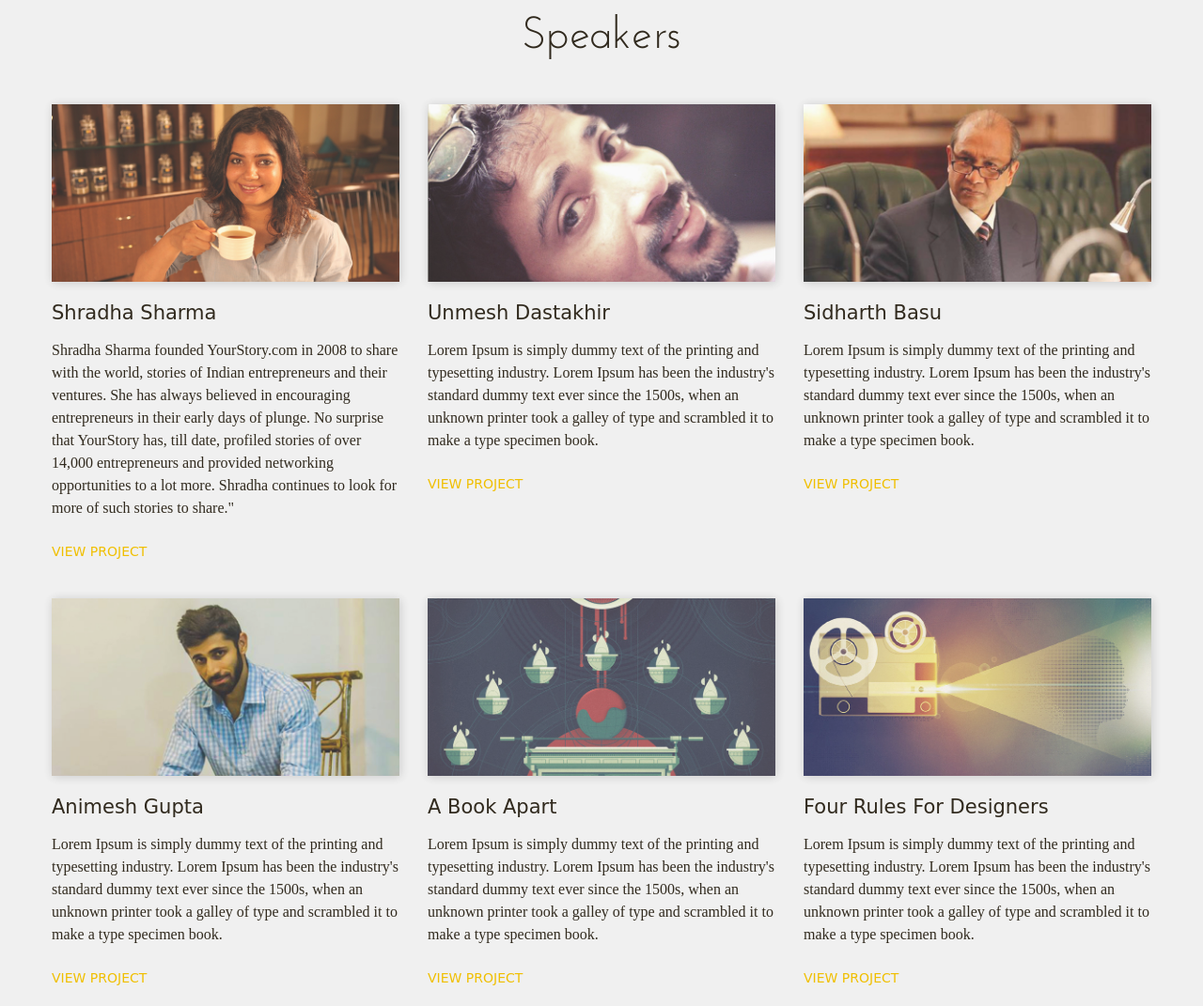
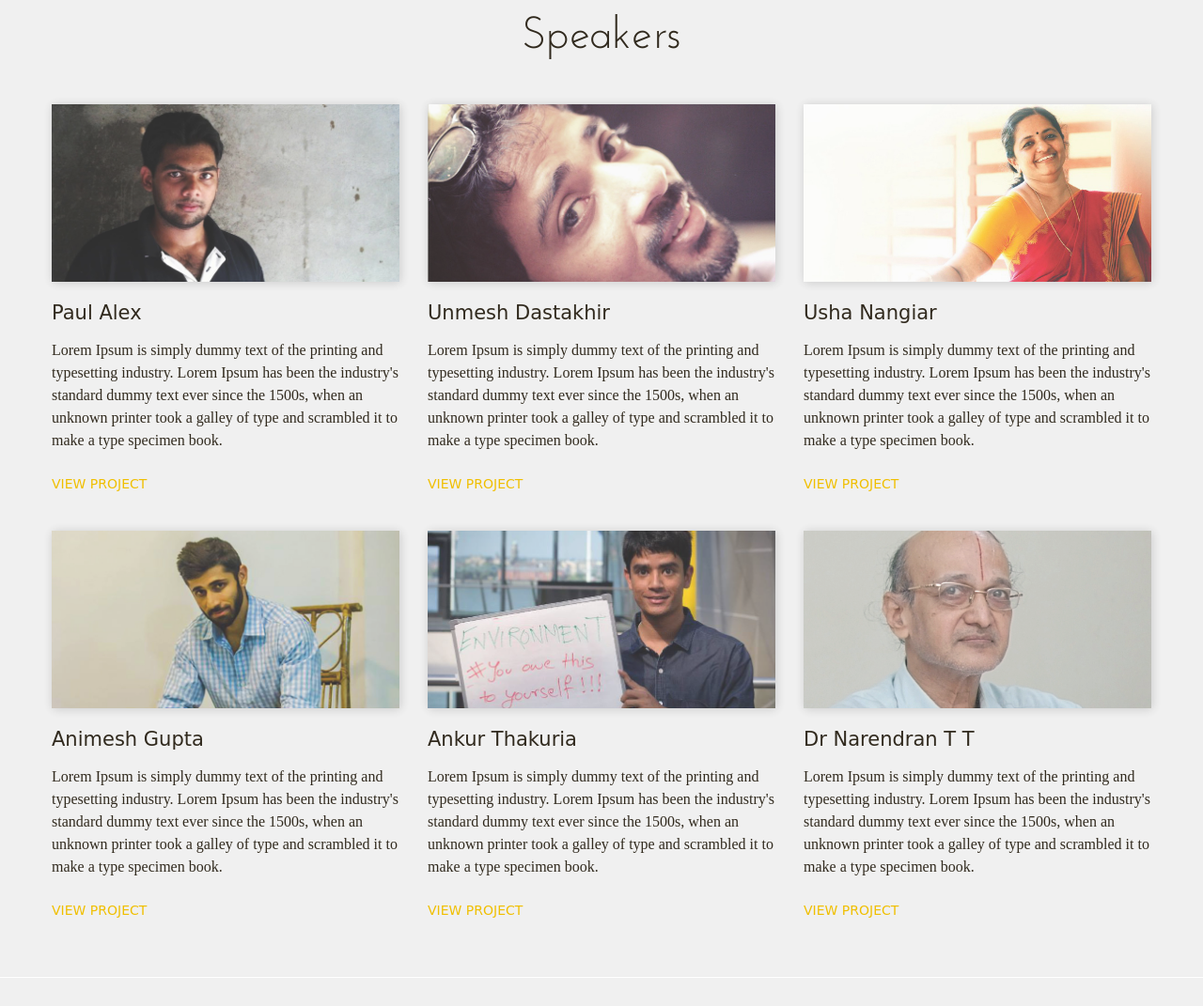
Before and after one commit to adidas430/TEDxNITCalicut, a plain HTML site: page index.html in a window 1280 px wide. Shown: the part 1399-2470 px from the top of the page at 94% size. Drawn offline with Linux system fonts and the light colour scheme; a web font is replaced by a local one.

Commit message:
Speaker Photos Updated

```diff
--- a/index.html
+++ b/index.html
@@ -137,13 +137,13 @@
         <h1 id="folio-headline" style="font-family:ext;">Speakers</h1>
         <div class="row">
           <div class="span4">
-            <div class="mask2"> <a href="img/ss.jpg" rel="prettyPhoto"><img src="img/ss.jpg" alt=""></a> </div>
+            <div class="mask2"> <a href="img/pa.jpg" rel="prettyPhoto"><img src="img/pa.jpg" alt=""></a> </div>
             <div class="inside">
               <hgroup>
-                <h2>Shradha Sharma</h2>
+                <h2>Paul Alex</h2>
               </hgroup>
               <div class="entry-content">
-                <p>Shradha Sharma founded YourStory.com in 2008 to share with the world, stories of Indian entrepreneurs and their ventures. She has always believed in encouraging entrepreneurs in their early days of plunge. No surprise that YourStory has, till date, profiled stories of over 14,000 entrepreneurs and provided networking opportunities to a lot more. Shradha continues to look for more of such stories to share."</p>
+                <p>Lorem Ipsum is simply dummy text of the printing and typesetting industry. Lorem Ipsum has been the industry's standard dummy text ever since the 1500s, when an unknown printer took a galley of type and scrambled it to make a type specimen book.</p>
                 <a class="more-link" href="#">view project</a> </div>
             </div>
             <!-- /.inside -->
@@ -163,10 +163,10 @@
           </div>
           <!-- /.span4 -->
           <div class="span4">
-            <div class="mask2"> <a href="img/sd.jpg" rel="prettyPhoto"><img src="img/sd.jpg" alt=""></a> </div>
+            <div class="mask2"> <a href="img/un.jpg" rel="prettyPhoto"><img src="img/un.jpg" alt=""></a> </div>
             <div class="inside">
               <hgroup>
-                <h2>Sidharth Basu</h2>
+                <h2>Usha Nangiar</h2>
               </hgroup>
               <div class="entry-content">
                 <p>Lorem Ipsum is simply dummy text of the printing and typesetting industry. Lorem Ipsum has been the industry's standard dummy text ever since the 1500s, when an unknown printer took a galley of type and scrambled it to make a type specimen book.</p>
@@ -193,10 +193,10 @@
           </div>
           <!-- /.span4 -->
           <div class="span4">
-            <div class="mask2"> <a href="img/portfolio-02.jpg" rel="prettyPhoto"><img src="img/portfolio-01.jpg" alt=""></a> </div>
+            <div class="mask2"> <a href="img/atu.jpg" rel="prettyPhoto"><img src="img/atu.jpg" alt=""></a> </div>
             <div class="inside">
               <hgroup>
-                <h2>A Book Apart</h2>
+                <h2>Ankur Thakuria</h2>
               </hgroup>
               <div class="entry-content">
                 <p>Lorem Ipsum is simply dummy text of the printing and typesetting industry. Lorem Ipsum has been the industry's standard dummy text ever since the 1500s, when an unknown printer took a galley of type and scrambled it to make a type specimen book.</p>
@@ -206,10 +206,10 @@
           </div>
           <!-- /.span4 -->
           <div class="span4">
-            <div class="mask2"> <a href="img/portfolio-03.jpg" rel="prettyPhoto"><img src="img/portfolio-02.jpg" alt=""></a> </div>
+            <div class="mask2"> <a href="img/ntt.jpg" rel="prettyPhoto"><img src="img/ntt.jpg" alt=""></a> </div>
             <div class="inside">
               <hgroup>
-                <h2>Four Rules for Designers</h2>
+                <h2>Dr Narendran T T</h2>
               </hgroup>
               <div class="entry-content">
                 <p>Lorem Ipsum is simply dummy text of the printing and typesetting industry. Lorem Ipsum has been the industry's standard dummy text ever since the 1500s, when an unknown printer took a galley of type and scrambled it to make a type specimen book.</p>
```
Also changed, not shown: img/atu.jpg (added), img/ntt.jpg (added), img/pa.jpg (added), img/un.jpg (added), 1 other file.
